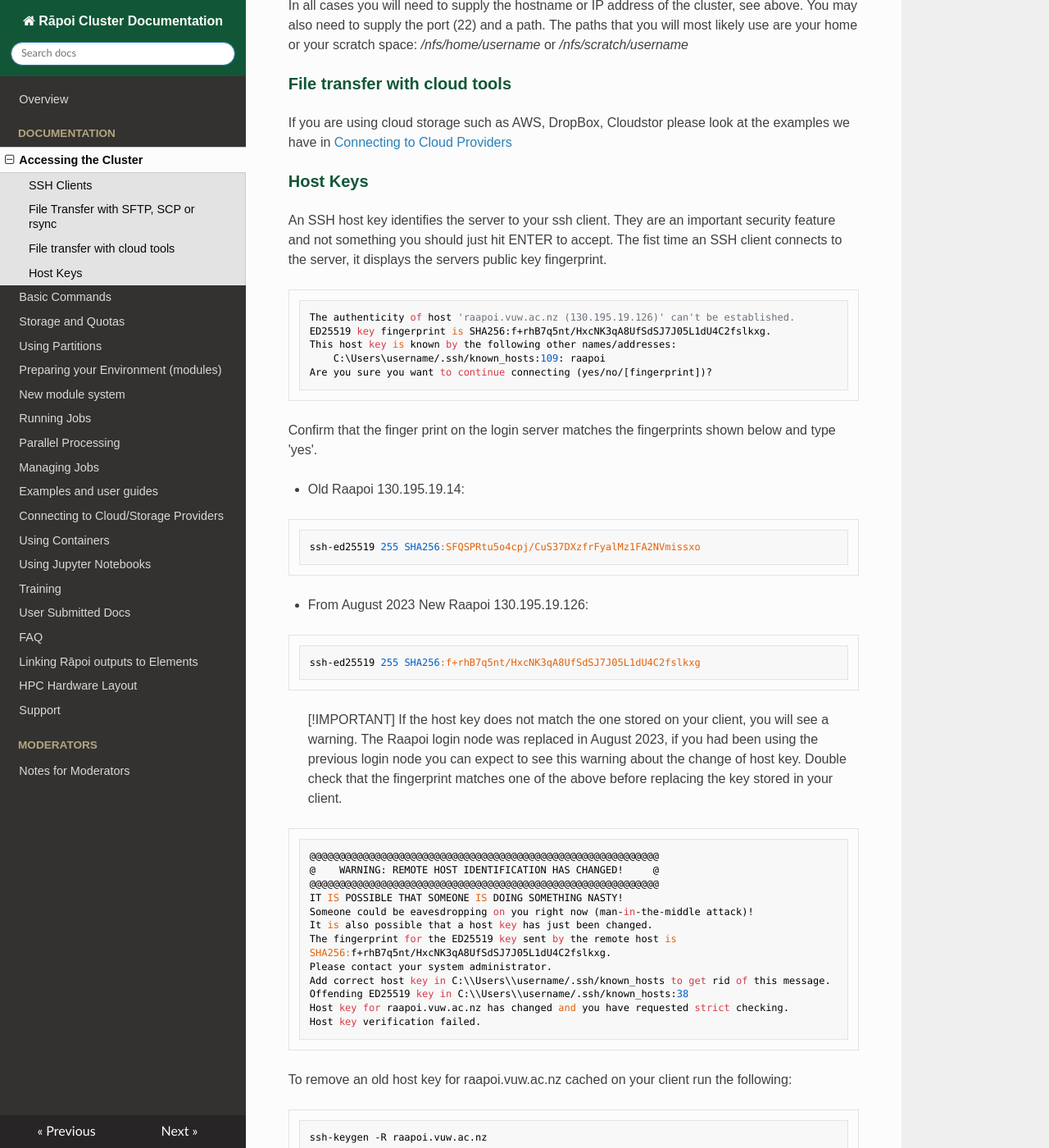
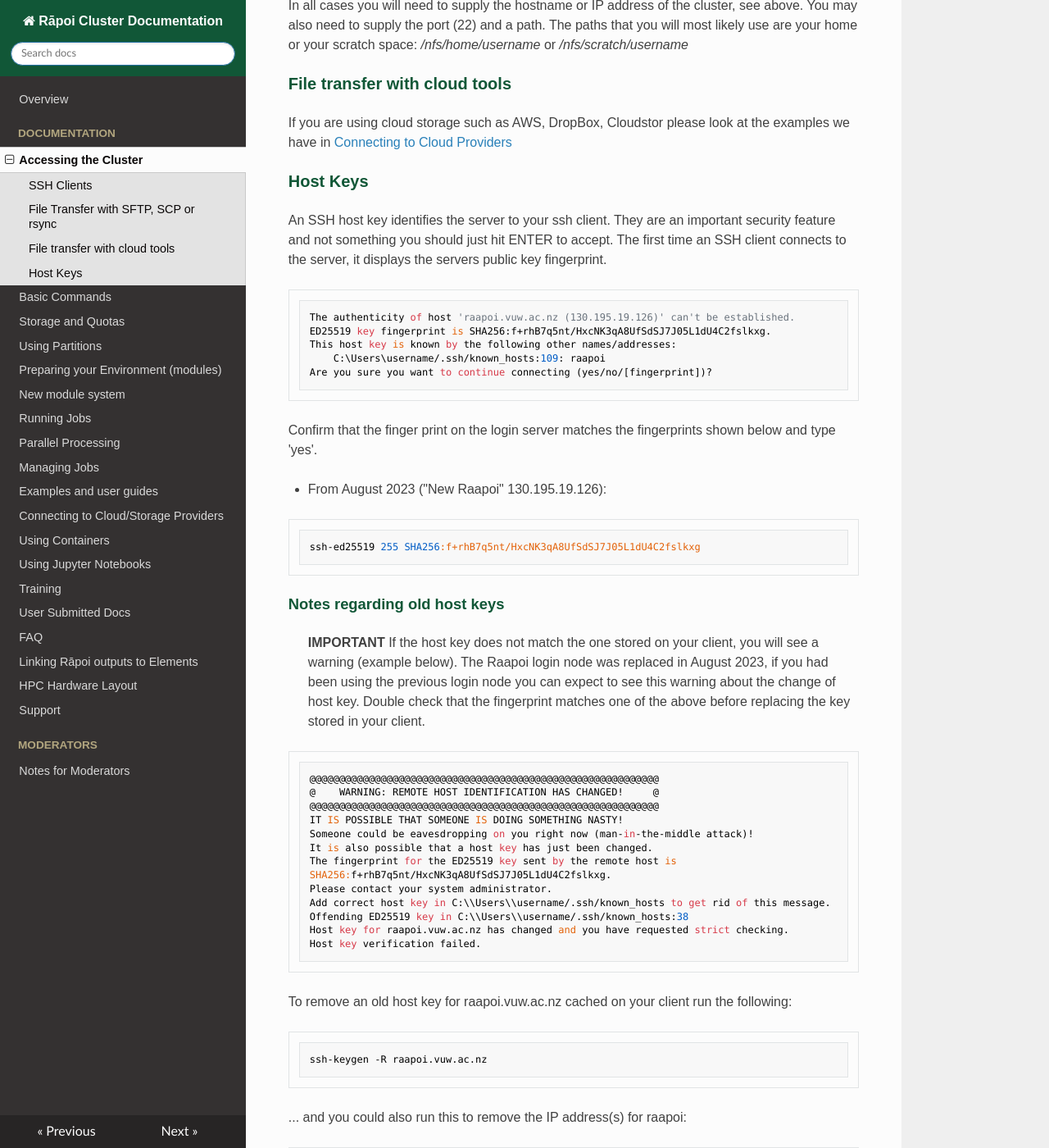
Before and after one commit to vuw-research-computing/raapoi-docs, an MkDocs documentation site: the page built from docs/accessing_the_cluster.md, in a window 1280 px wide and 1400 px high, scrolled down 1780 px. Shown: the whole window at 82% size. Built offline with MkDocs 1.6.1, drawn with Linux system fonts in a browser that asks for light colours; nearby versions of some CDN libraries; some web fonts are replaced; some of the changed text lies outside the part shown.

Commit message:
minor updates to accessing the cluster

````diff
--- a/docs/accessing_the_cluster.md
+++ b/docs/accessing_the_cluster.md
@@ -62,11 +62,12 @@ _/nfs/home/username_ or _/nfs/scratch/username_
 
 ### File transfer with cloud tools
 
-If you are using cloud storage such as AWS, DropBox, Cloudstor please look at the examples we have in [Connecting to Cloud Providers](https://vuw-research-computing.github.io/raapoi-docs/cloud_providers/)
+If you are using cloud storage such as AWS, DropBox, Cloudstor please look at the examples we have in [Connecting to Cloud Providers](external/cloud_providers.md)
 
 ### Host Keys
+
 An SSH host key identifies the server to your ssh client. They are an important security feature and not something you should just hit ENTER to accept.
-The fist time an SSH client connects to the server, it displays the servers public key fingerprint.
+The first time an SSH client connects to the server, it displays the servers public key fingerprint.
 
 ``` text
 The authenticity of host 'raapoi.vuw.ac.nz (130.195.19.126)' can't be established.
@@ -78,20 +79,24 @@ Are you sure you want to continue connecting (yes/no/[fingerprint])?
 
 Confirm that the finger print on the login server matches the fingerprints shown below and type 'yes'.
 
+<!--
 * Old Raapoi 130.195.19.14:
 
 ``` text
 ssh-ed25519 255 SHA256:SFQSPRtu5o4cpj/CuS37DXzfrFyalMz1FA2NVmissxo
 ```
+-->
 
-* From August 2023 New Raapoi 130.195.19.126:
+* From August 2023 ("New Raapoi" 130.195.19.126):
 
 ``` text
 ssh-ed25519 255 SHA256:f+rhB7q5nt/HxcNK3qA8UfSdSJ7J05L1dU4C2fslkxg
 ```
 
->[!IMPORTANT]
-> If the host key does not match the one stored on your client, you will see a warning. The Raapoi login node was replaced in August 2023, if you had been using the previous login node you can expect to see this warning about the change of host key. Double check that the fingerprint matches one of the above before replacing the key stored in your client.
+#### Notes regarding old host keys
+
+>**IMPORTANT**
+> If the host key does not match the one stored on your client, you will see a warning  (example below). The Raapoi login node was replaced in August 2023, if you had been using the previous login node you can expect to see this warning about the change of host key. Double check that the fingerprint matches one of the above before replacing the key stored in your client.
 
 ``` text
 @@@@@@@@@@@@@@@@@@@@@@@@@@@@@@@@@@@@@@@@@@@@@@@@@@@@@@@@@@@
````
Also changed, not shown: other parts of docs/accessing_the_cluster.md (+2 -0 lines), docs/index.md (+2 -0 lines).
